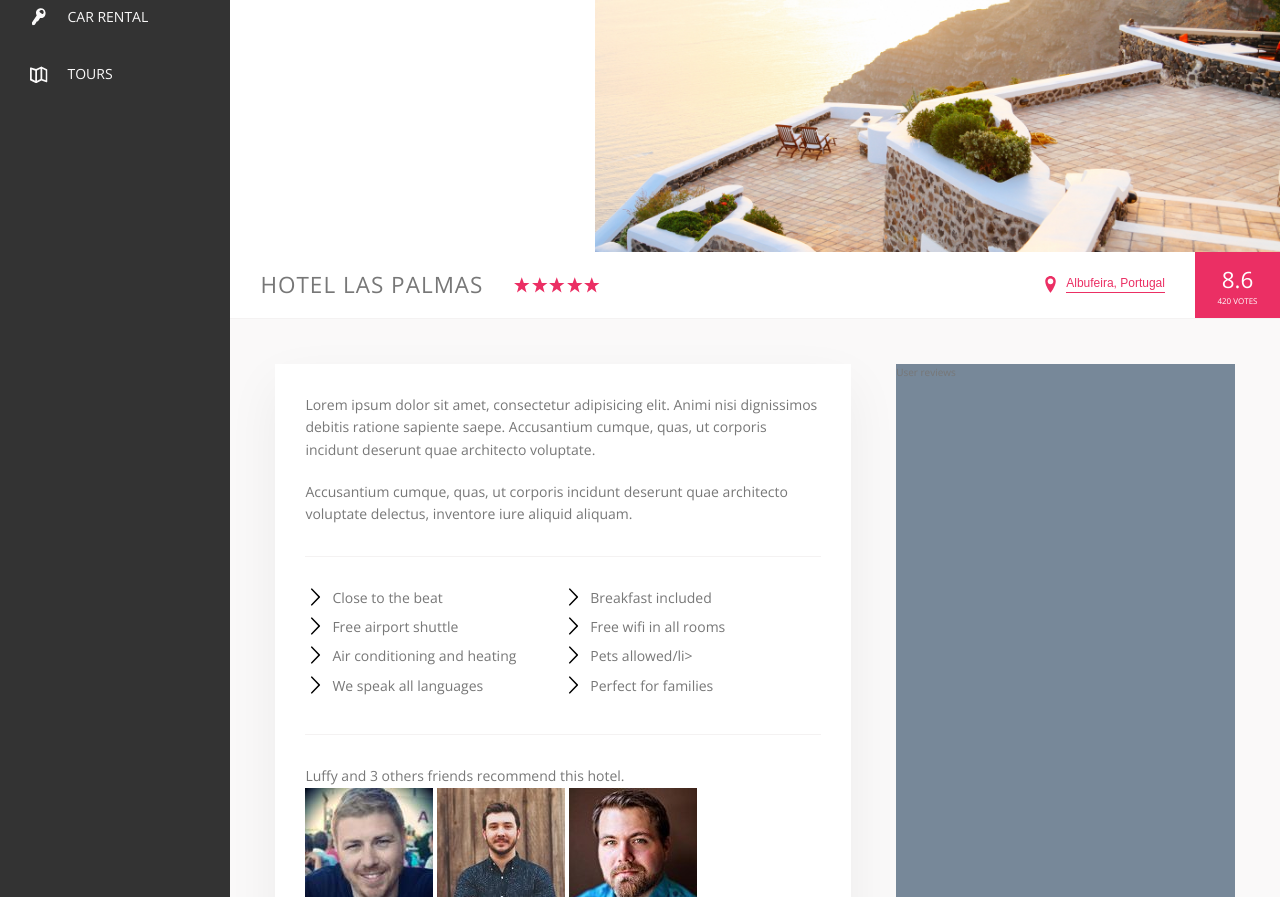
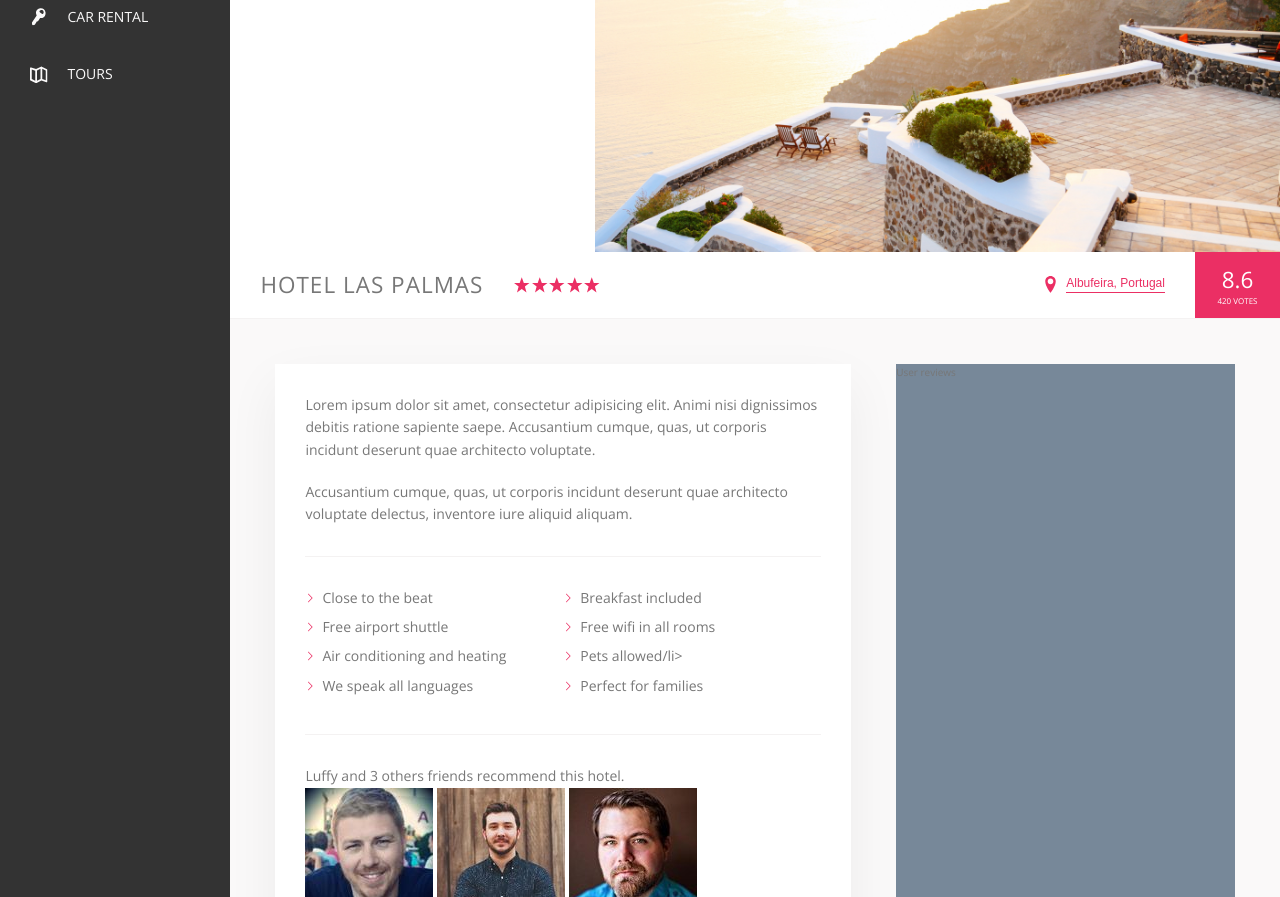
Before and after one commit to rom-30/vojaganto, a website: page index.html in a window 1280 px wide. Shown: the part 309-1206 px from the top of the page. Drawn offline with nearby package versions, Linux system fonts and the light colour scheme.

Commit message:
User back color and webkit mask image to turn chevrons into pink ones

```diff
--- a/sass/_components.scss
+++ b/sass/_components.scss
@@ -359,16 +359,23 @@
     &__item {
         flex: 0 0 50%;
         margin-bottom: .7rem;
-        display: flex;
     }
 
     &__item::before {
         content: "";
         display: inline-block;
-        height: 2rem;
-        width: 2rem;
+        height: 1rem;
+        width: 1rem;
         margin-right: .7rem;
-        background-image: url(../img/chevron-thin-right.svg);
+
+        // //Older browsers
+        // background-image: url(../img/chevron-thin-right.svg);
+        // background-size: cover;
+
+        //Version for newer browsers
+        background-color: var(--color-primary);
+        -webkit-mask-image: url(../img/chevron-thin-right.svg);
+        -webkit-mask-size: cover;
     }
 }
 
```
Also changed, not shown: css/style.css.
